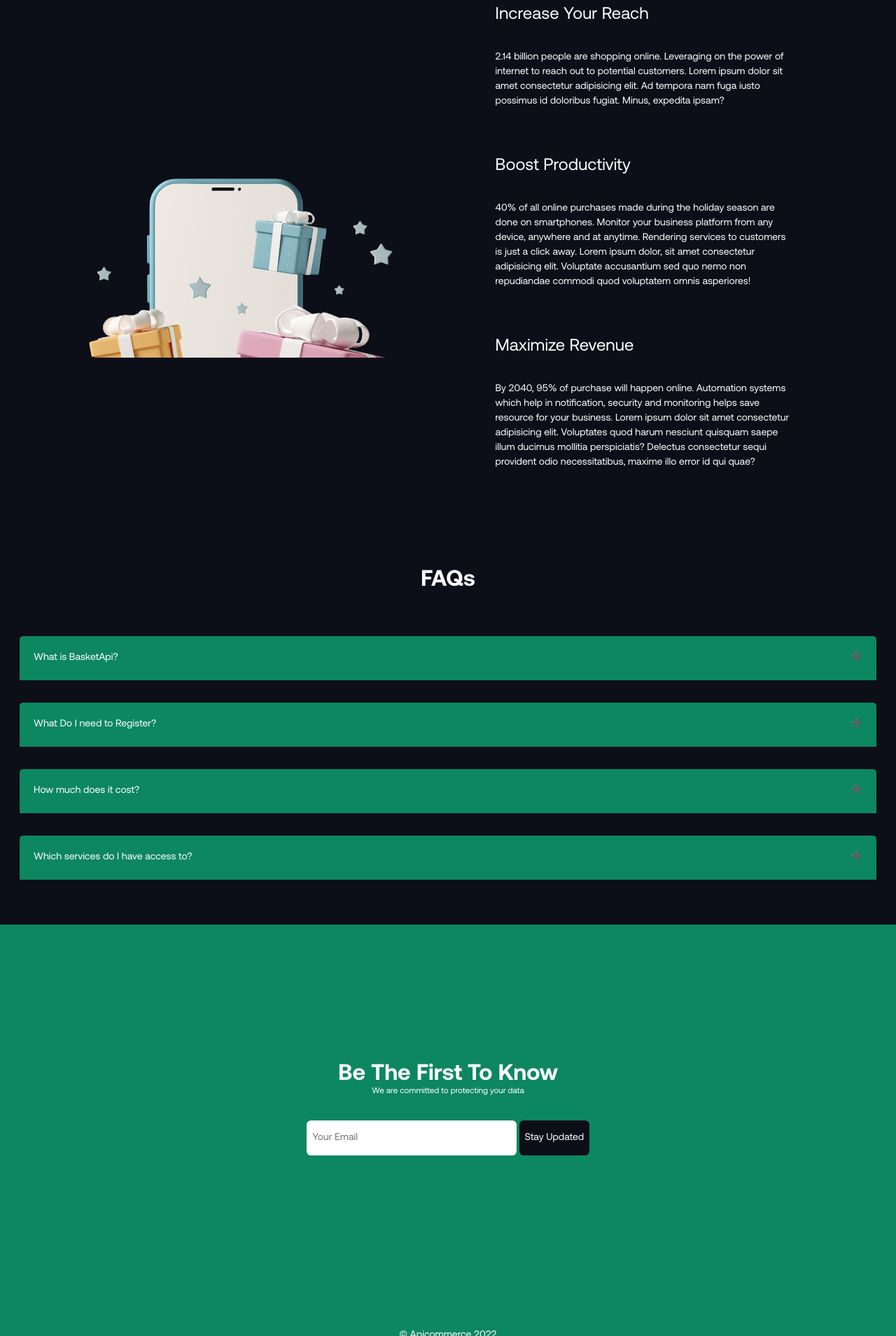
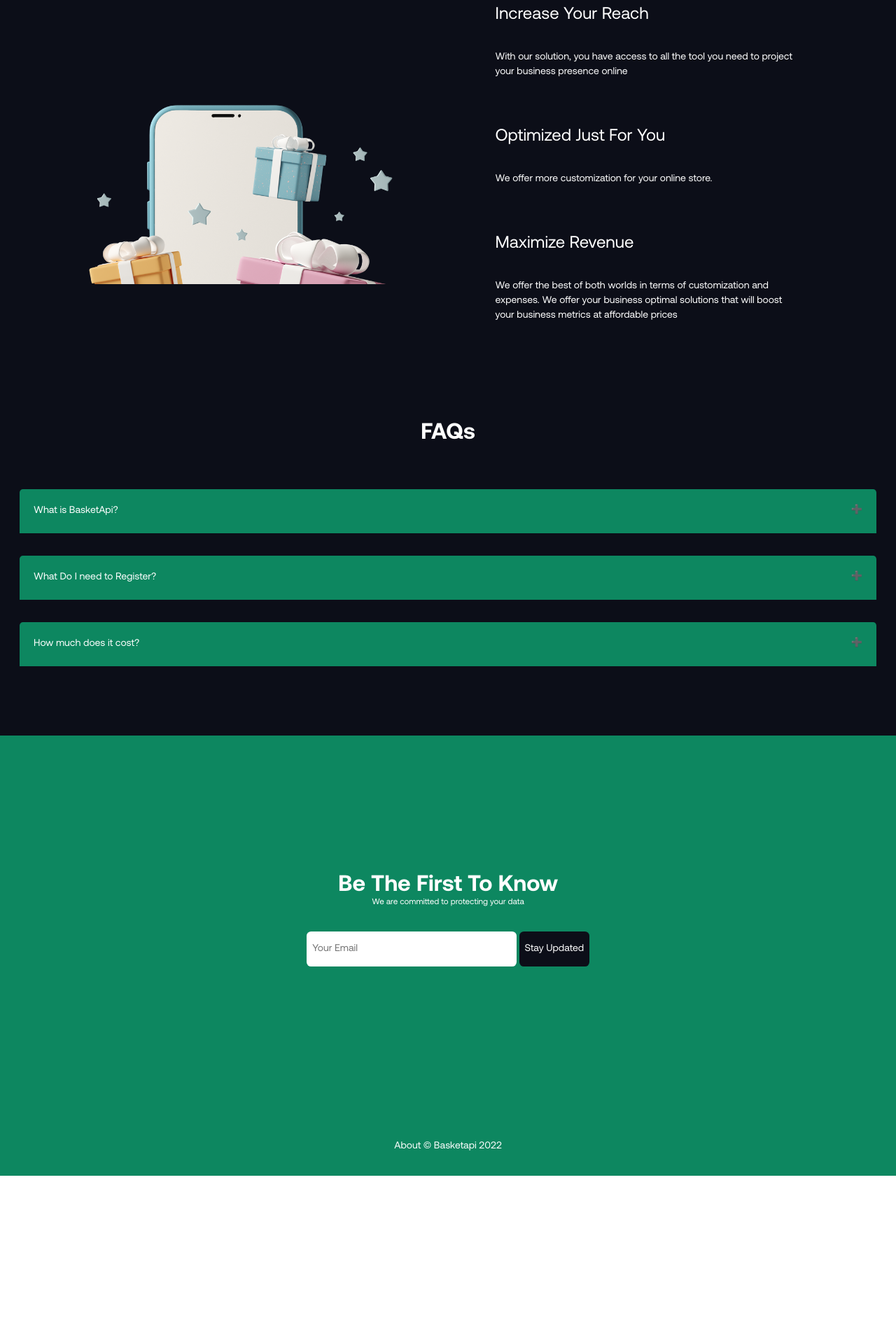
Before and after one commit to Omarookolosio94/waitlist, a website: page index.html in a window 1280 px wide. Shown: the part 891-2800 px from the top of the page at 70% size. After the commit the page ends 2571 px from the top, so only its background shows below. Drawn offline with Linux system fonts and the light colour scheme.

Commit message:
added content

```diff
--- a/assets/css/index.css
+++ b/assets/css/index.css
@@ -217,6 +217,15 @@ select {
 }
 .letter-spacing-3 {
   letter-spacing: 2.35px;
+}
+
+a{
+  text-decoration: none;
+  color: hsl(var(--clr-dark));
+}
+
+a:hover{
+  text-decoration: underline;
 }
 
 .uppercase {
@@ -697,6 +706,10 @@ section#footer {
   color: hsl(var(--clr-white));
 }
 
+.footer-link{
+  color: hsl(var(--clr-white));
+}
+
 /* ------------------- */
 /*      Modal       */
 /* ------------------- */
--- a/index.html
+++ b/index.html
@@ -4,7 +4,7 @@
     <meta charset="UTF-8" />
     <meta http-equiv="X-UA-Compatible" content="IE=edge" />
     <meta name="viewport" content="width=device-width, initial-scale=1.0" />
-    <title>Apicommerce</title>
+    <title>Basketapi - waitlist</title>
     <link rel="stylesheet" href="./assets/css/index.css" />
   </head>
   <body>
@@ -12,7 +12,7 @@
       <div class="container">
         <nav class="navbar">
           <div class="main">
-            <div class="logo text-bold text-white">Apicommerce</div>
+            <div class="logo text-bold text-white">Basketapi</div>
             <ul class="menu">
               <li><a href="#value" class="nav-link">Value</a></li>
               <li><a href="#faqs" class="nav-link">FAQs</a></li>
@@ -30,17 +30,19 @@
           <div class="content-body">
             <img src="./assets/img/ewallet.png" alt="" srcset="" />
             <div class="content-text">
-              <h1 class="header">Build and manage your online business</h1>
+              <h1 class="header">Start and Run your Businsess in Minutes</h1>
               <p>
-                Lorem ipsum dolor sit amet consectetur adipisicing elit. Beatae
-                asperiores natus error mollitia numquam, unde cupiditate iste at
-                saepe non quos deserunt. Consequuntur eius quod debitis unde
-                provident sed dolorum!
+                Basketapi offers you all the resource and solutions you need to
+                manage your business online. In minutes you have a full functional store in pace customized to your business requirements
               </p>
 
               <div class="cta-form mt-2">
                 <form action="">
-                  <input type="text" placeholder="Your Email" class="form-input" />
+                  <input
+                    type="text"
+                    placeholder="Your Email"
+                    class="form-input"
+                  />
                   <button class="btn">Join waitlist</button>
                 </form>
               </div>
@@ -65,33 +67,20 @@
             <li class="value-item">
               <h3>Increase your reach</h3>
               <p>
-                2.14 billion people are shopping online. Leveraging on the power
-                of internet to reach out to potential customers. Lorem ipsum
-                dolor sit amet consectetur adipisicing elit. Ad tempora nam fuga
-                iusto possimus id doloribus fugiat. Minus, expedita ipsam?
+                With our solution, you have access to all the tool you need to
+                project your business presence online
               </p>
             </li>
             <li class="value-item">
-              <h3>Boost productivity</h3>
-              <p>
-                40% of all online purchases made during the holiday season are
-                done on smartphones. Monitor your business platform from any
-                device, anywhere and at anytime. Rendering services to customers
-                is just a click away. Lorem ipsum dolor, sit amet consectetur
-                adipisicing elit. Voluptate accusantium sed quo nemo non
-                repudiandae commodi quod voluptatem omnis asperiores!
-              </p>
+              <h3>Optimized Just for you</h3>
+              <p>We offer more customization for your online store.</p>
             </li>
             <li class="value-item">
               <h3>Maximize Revenue</h3>
               <p>
-                By 2040, 95% of purchase will happen online. Automation systems
-                which help in notification, security and monitoring helps save
-                resource for your business. Lorem ipsum dolor sit amet
-                consectetur adipisicing elit. Voluptates quod harum nesciunt
-                quisquam saepe illum ducimus mollitia perspiciatis? Delectus
-                consectetur sequi provident odio necessitatibus, maxime illo
-                error id qui quae?
+                We offer the best of both worlds in terms of customization and
+                expenses. We offer your business optimal solutions that will
+                boost your business metrics at affordable prices
               </p>
             </li>
           </ul>
@@ -106,22 +95,24 @@
         <div class="main-faq">
           <button class="accordion">What is BasketApi?</button>
           <div class="panel mb-2">
-            <p>Lorem ipsum...</p>
+            <p>
+              Basketapi is an ecommerce SAAS for SME’s. Our solution helps
+              businesses seamlessly manage online stores at an affordable rate.
+              We are the “Shopify for Africa”.
+            </p>
           </div>
 
           <button class="accordion">What Do I need to Register?</button>
           <div class="panel mb-2">
-            <p>Lorem ipsum...</p>
+            <p>Registration is via email address and is absolutely free</p>
           </div>
 
           <button class="accordion">How much does it cost?</button>
           <div class="panel mb-2">
-            <p>Lorem ipsum...</p>
-          </div>
-
-          <button class="accordion">Which services do I have access to?</button>
-          <div class="panel mb-2">
-            <p>Lorem ipsum...</p>
+            <p>
+              Basketapi offers both free and paid subscription plans. Our paid
+              subscription plan currently stands at &#8358;2k
+            </p>
           </div>
         </div>
       </div>
@@ -145,7 +136,8 @@
     <section id="footer">
       <div class="container">
         <div class="copyright text-center">
-          &copy;<small class="text-md"> Apicommerce </small
+          <a href="https://drive.google.com/file/d/1RmHWNKCvUFtUS9iteuDwHiOAXJeh5zdH/view?usp=sharing" class="footer-link">About</a>
+          &copy;<small class="text-md"> Basketapi </small
           ><span class="footer-year text-md"></span>
         </div>
       </div>
@@ -156,7 +148,9 @@
       <div class="modal-content">
         <span class="close">&times;</span>
         <h1 class="header text-white">Be The First To Know</h1>
-        <small class="text-whitw">We are committed to protecting your data</small>
+        <small class="text-white"
+          >We are committed to protecting your data</small
+        >
         <div class="cta-form mt-2">
           <form action="">
             <input type="text" placeholder="Your Email" class="form-input" />
```
